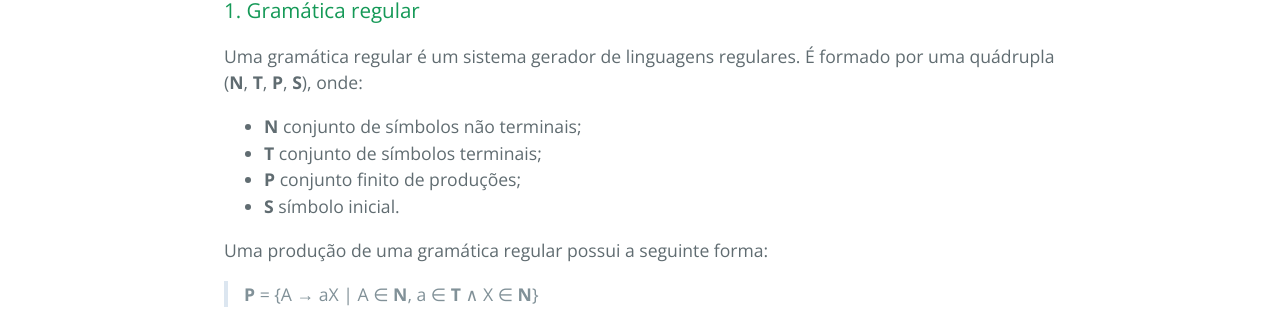
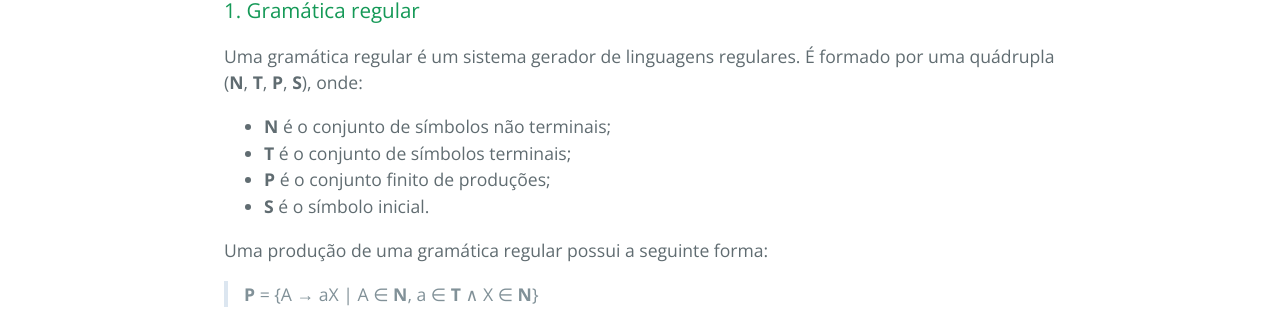
Before and after one commit to christianpieri/docLinguagensFormais, a Jekyll site: the page built from documentacao/regras-negocio/regras-gr.md, in a window 1280 px wide. Shown: the part 450-759 px from the top of the page. Built offline with Jekyll 4.4.1, drawn with Linux system fonts in a browser that asks for light colours; our own code applies the rules of GitHub Pages for plain Markdown files.

Commit message:
Correções gr

```diff
--- a/documentacao/regras-negocio/regras-gr.md
+++ b/documentacao/regras-negocio/regras-gr.md
@@ -6,10 +6,10 @@ layout: default
 
 Uma gramática regular é um sistema gerador de linguagens regulares. É formado por uma quádrupla (**N**, **T**, **P**, **S**), onde:
 
-- **N** conjunto de símbolos não terminais;
-- **T** conjunto de símbolos terminais;
-- **P** conjunto finito de produções;
-- **S** símbolo inicial.
+- **N** é o conjunto de símbolos não terminais;
+- **T** é o conjunto de símbolos terminais;
+- **P** é o conjunto finito de produções;
+- **S** é o símbolo inicial.
 
 Uma produção de uma gramática regular possui a seguinte forma:
 
```
